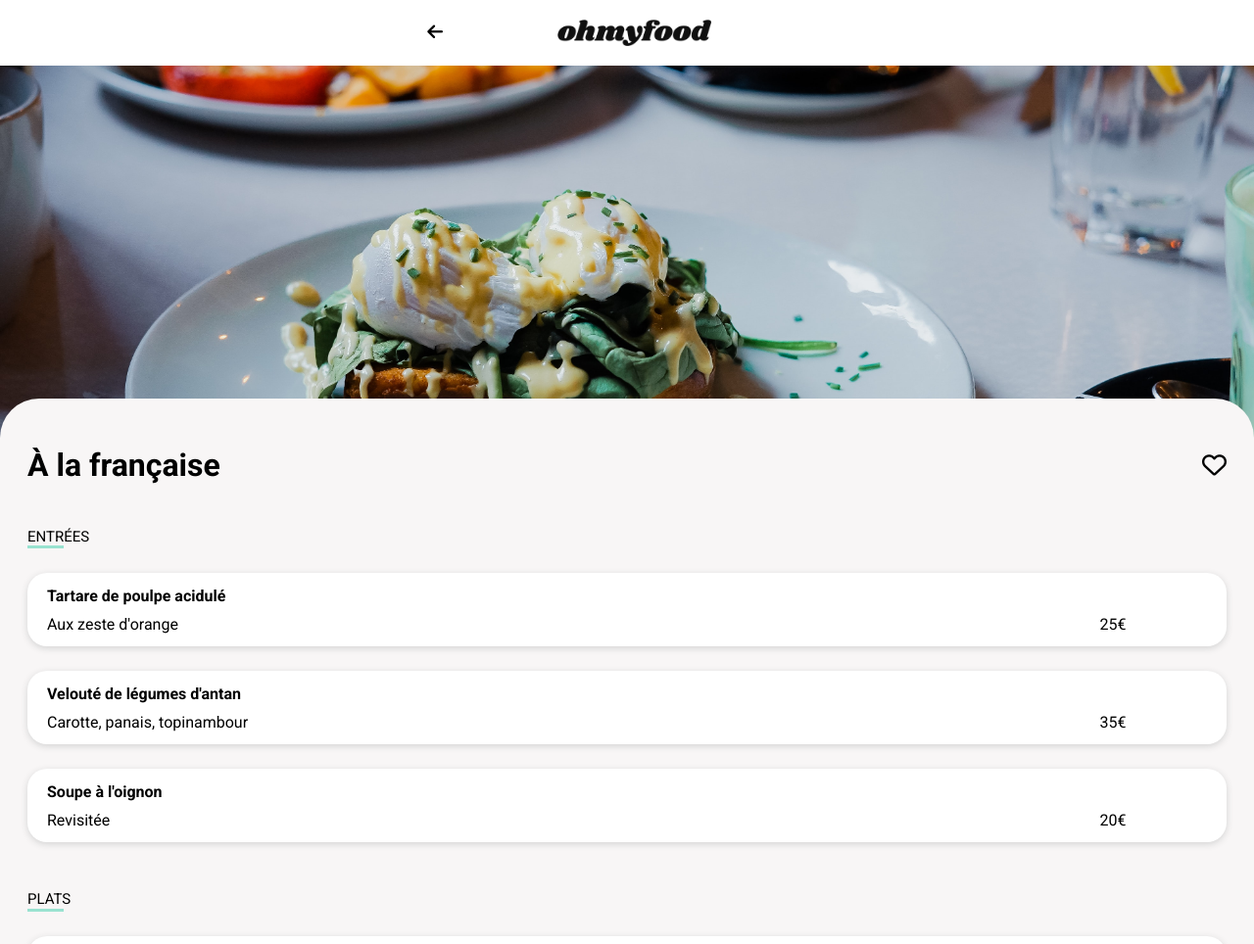
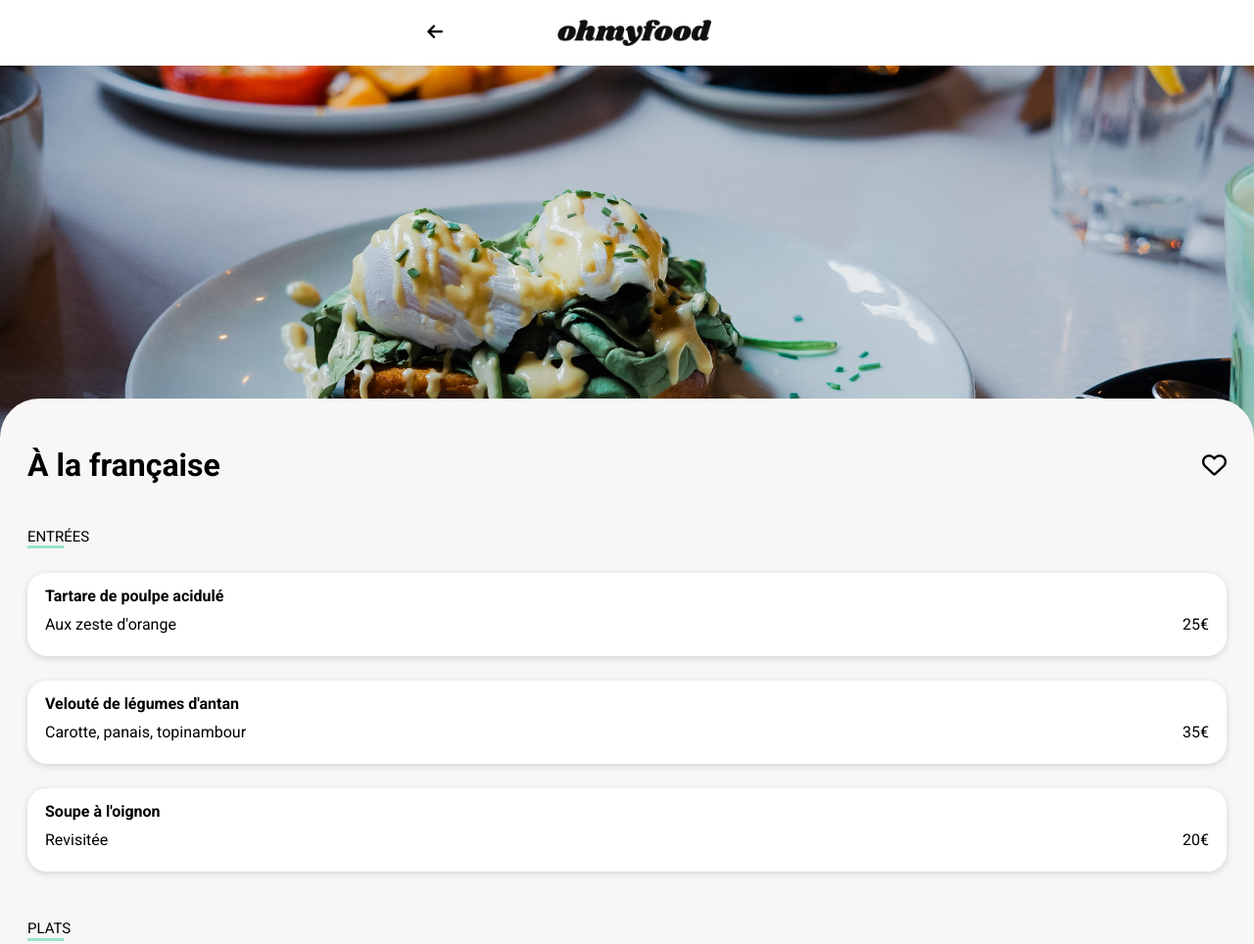
Before and after one commit to Nouh2/P3-OCR, a website: page Alafrancaise.html in a window 1280 px wide. Shown: the top 964 px of the page at 98% size. Drawn offline with Linux system fonts and the light colour scheme.

Commit message:
modification card

```diff
--- a/sass/main.scss
+++ b/sass/main.scss
@@ -58,7 +58,6 @@ h2{
 section{
     display: flex;
     flex-direction: column;
-    align-items: center;
     padding: 0 28px;
 }
 
@@ -67,6 +66,7 @@ section{
     .card{
     background-color: $lightgrey;
     position: relative;
+    flex: none;
     .circle{
         background-color: $colour-primary;
         border-radius: 100%;
@@ -101,7 +101,7 @@ section{
 .card{
         display: flex;
         align-items: center;
-        width: 100%;
+        flex: 1;
         border-radius: 20px;
         height: 75px;
         box-shadow: 0px 2px 7px lightgrey;
@@ -172,7 +172,7 @@ img{
     object-fit: cover;
 }
 footer{
-    height: 245px;
+    height: 225px;
     font-size: 20px;
     background-color: #292929;
     color: white;
@@ -220,7 +220,8 @@ footer{
 }
 .menu{
     position: relative;
-    bottom: 60px;
+    margin-top: -60px;
+    z-index: 1;
     padding: 28px;
     border-radius: 40px 40px 0px 0px;
     background-color: $lightgrey;
@@ -237,10 +238,9 @@ footer{
         background-color: white;
         display: flex;
         flex-direction: column;
+        padding: 10px 18px 0;
     }
         .choix{
-            padding-left: 40px;
-            padding-top: 10px;
             width: 100%;
             h4{
                 margin: 5px 0px 10px 0px;
@@ -250,7 +250,6 @@ footer{
             }
             .precision{
                 display: flex;
-                width: 90%;
                 justify-content: space-between;
             }
         }
```
Also changed, not shown: public/css/style.css, 1 other file.
